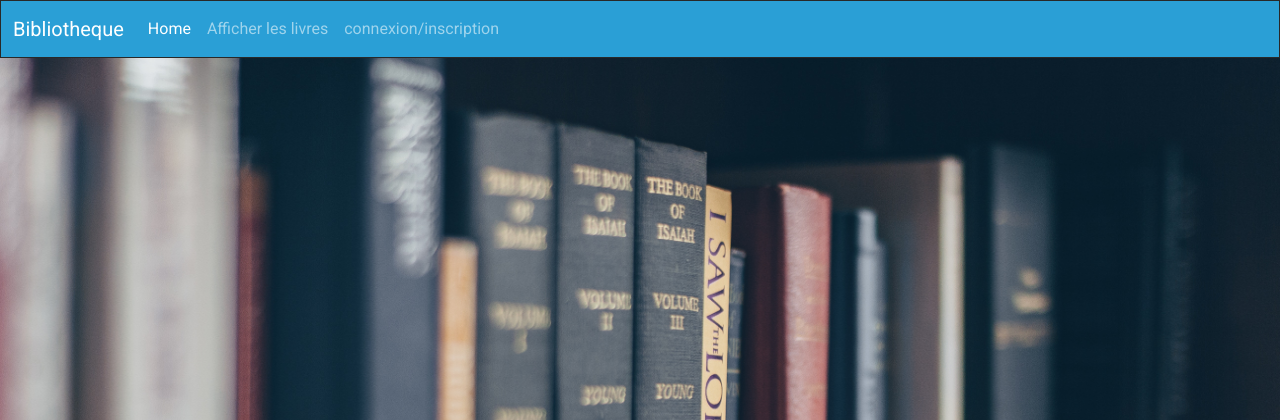
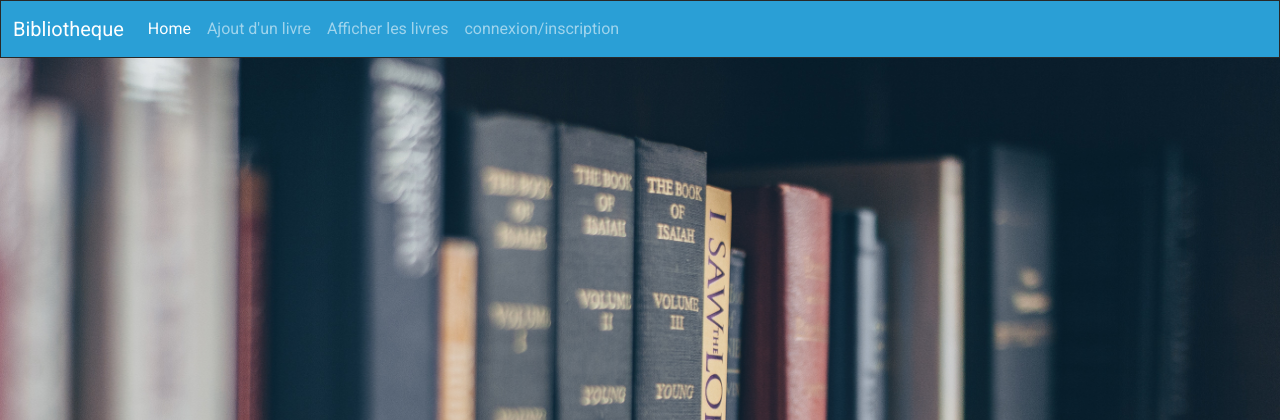
Before and after one commit to souhilaAtr/Bibliotheque, a Symfony app: template templates/livre/index.html.twig in a window 1280 px wide. Shown: the top 420 px of the page. Run offline with Twig, Linux system fonts and the light colour scheme; the template is opened without the code that fills it, so the values that code supplies are empty; some libraries are stand-ins or nearby versions.

Commit message:
add edit livre

```diff
--- a/src/Controller/AdminController.php
+++ b/src/Controller/AdminController.php
@@ -13,8 +13,6 @@ class AdminController extends AbstractController
      */
     public function index(): Response
     {
-        return $this->render('admin/index.html.twig', [
-            'controller_name' => 'AdminController',
-        ]);
+        return $this->render('admin/index.html.twig');
     }
 }
--- a/templates/base.html.twig
+++ b/templates/base.html.twig
@@ -40,6 +40,9 @@
                         </a>
                     </li>
                     <li class="nav-item">
+                        <a class="nav-link" href="{{path('ajoutlivre')}}">Ajout d'un livre</a>
+                    </li>
+                    <li class="nav-item">
                         <a class="nav-link" href="{{path('livres')}}">Afficher les livres</a>
                     </li>
                     {% if app.user %}
@@ -51,21 +54,19 @@
                                 Profil</a>
                             <div class="dropdown-menu">
 
-                                    {% if is_granted("ROLE_ADMIN")%}
+                                {% if is_granted("ROLE_ADMIN")%}
 
-                                        <a class="nav-link" href="{{path('app_admin')}}">Admin(private acess)</a>
-
-                                    {% endif %}
+                                <a class="nav-link" href="{{path('app_admin')}}">Admin(private acess)</a>
+                                <div class="dropdown-divider"></div>
+                                {% endif %}
 
                                 <a class="dropdown-item" href="{{path('app_logout')}}">Deconnexion</a>
 
                                 <div class="dropdown-divider"></div>
-                                <a class="dropdown-item" href="#">Separated link</a>
+
                             </div>
                         </li>
-                        <li class="nav-item">
-                            <a class="nav-link" href="{{path('ajoutlivre')}}">Ajout d'un livre</a>
-                        </li>
+
                     </ul>
 
                     {% else %}
--- a/templates/livre/add.html.twig
+++ b/templates/livre/add.html.twig
@@ -5,7 +5,11 @@
 <div class= "forinscription">
 {{form_start(formulairelivre)}}
 {{form_widget(formulairelivre)}}
-<button type="submit" class="btn btn-danger"> ajout livre </button>
+{% if mode %}
+<button type="submit" class="btn btn-danger"> modifier les information du livre </button>
+{% else %}
+<button type="submit" class="btn btn-danger"> ajouter un livre </button>
+{% endif %}
 {{form_end(formulairelivre)}}
 </div>
 {% endblock %}
--- a/templates/livre/index.html.twig
+++ b/templates/livre/index.html.twig
@@ -3,6 +3,10 @@
 {% block title %}l'ensemble des livres{% endblock %}
 
 {% block body %}
+{% if is_granted("ROLE_ADMIN") %}
+<button class="btn btn-danger"><a href="{{path('ajoutlivre')}}" target="_blank" rel="noopener noreferrer">Ajouter un
+        livre </a></button>
+{% endif %}
 {% for livre in livres %}
 <div class="forinscription  ">
 <div class="card text-white bg-warning mb-3" style="max-width: 40rem;">
@@ -14,7 +18,13 @@
         <p class="card-text"> Résumé :Some quick example text to build on the card title and make up the bulk of the card's
             content.</p>
     </div>
+    {% if is_granted("ROLE_ADMIN") %}
+    <button class="btn btn-success"><a href="{{path('modifierLivre', {'id':livre.id})}}" target="_blank">Modifier les
+            informations du livre</a></button>
+    <button class="btn btn-light"><a href="#" target="_blank"> supprimer les informations du livre</a></button>
+    {% endif %}
 </div>
+
 </div>
 {% endfor %}
 {% endblock %}
```
Also changed, not shown: src/Controller/LivreController.php (+10 -3 lines), templates/admin/index.html.twig (+4 -14 lines).
